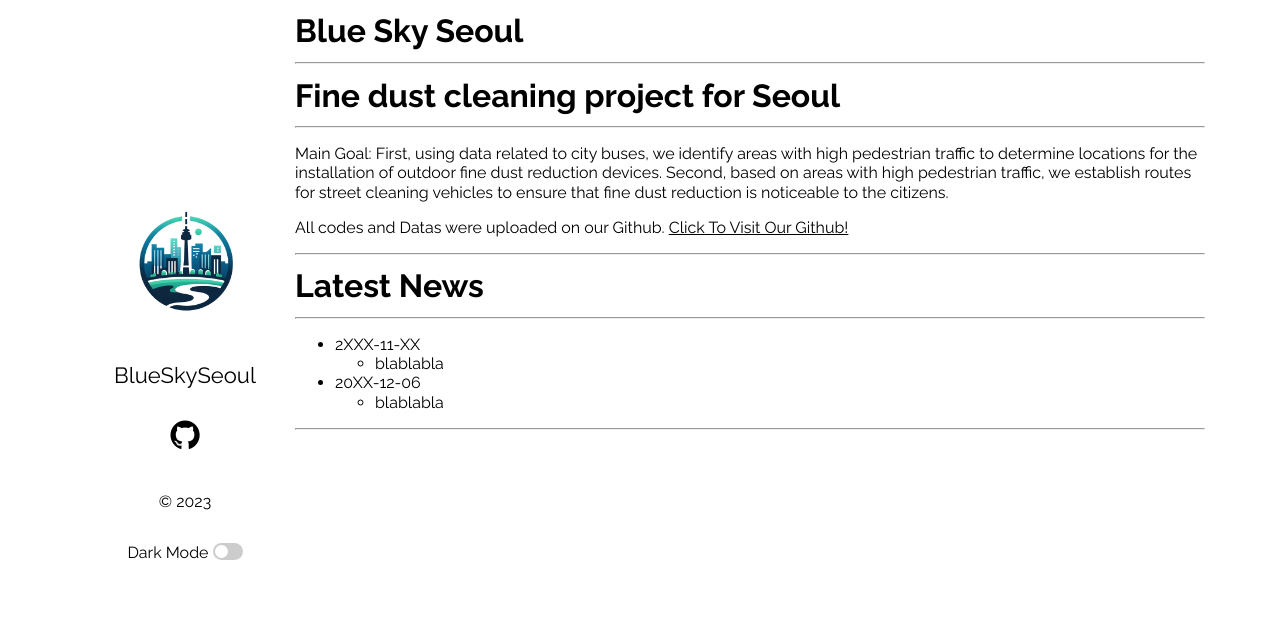
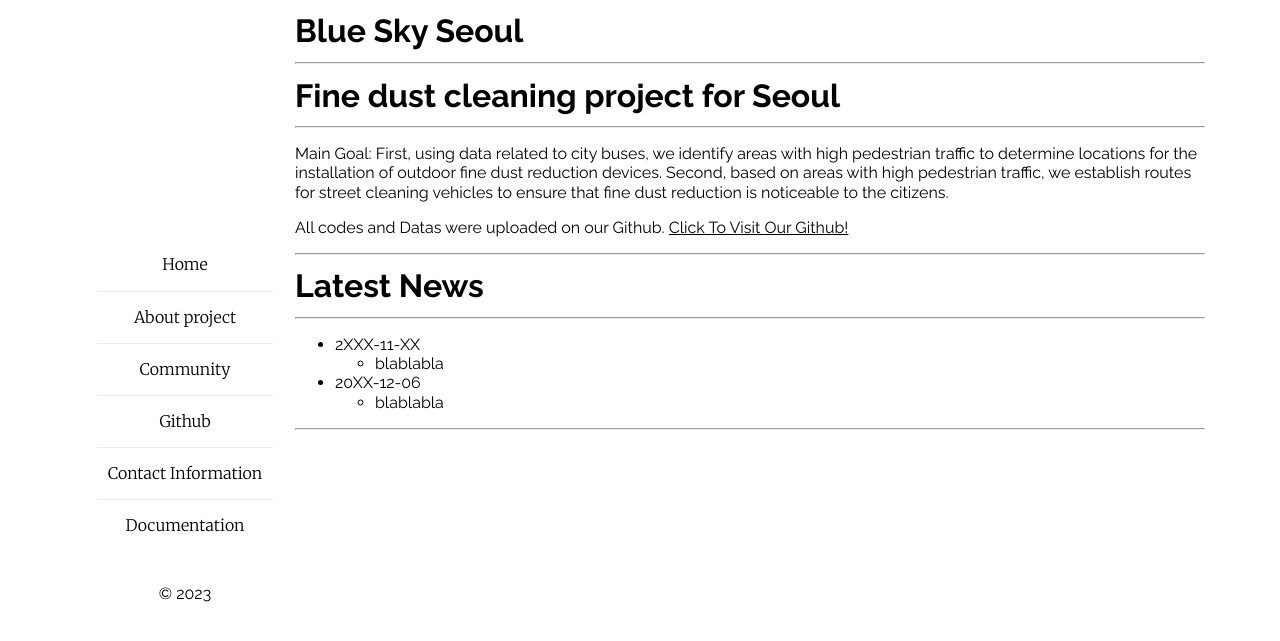
Before and after one commit to ss7622/ss7622.github.io, a Jekyll site: the page built from index.md, in a window 1280 px wide. Shown: the top 641 px of the page. Built offline with Jekyll 4.4.1, drawn with Linux system fonts in a browser that asks for light colours.

Commit message:
Update _config.yml

```diff
--- a/_config.yml
+++ b/_config.yml
@@ -56,3 +56,21 @@
 plugins:
   - jekyll-seo-tag
 #  - jekyll-feed
+
+plainwhite:
+  sitemap: true
+
+plainwhite:
+  navigation:
+    - title: Home
+      url: "/index/"
+    - title: About project
+      url: "/about/"
+    - title: Community
+      url: "/community"
+    - title: Github
+      url: "/github/"
+    - title: Contact Information
+      url: "/Contact_Information/"
+    - title: Documentation
+      url: "/documentation/"
```
